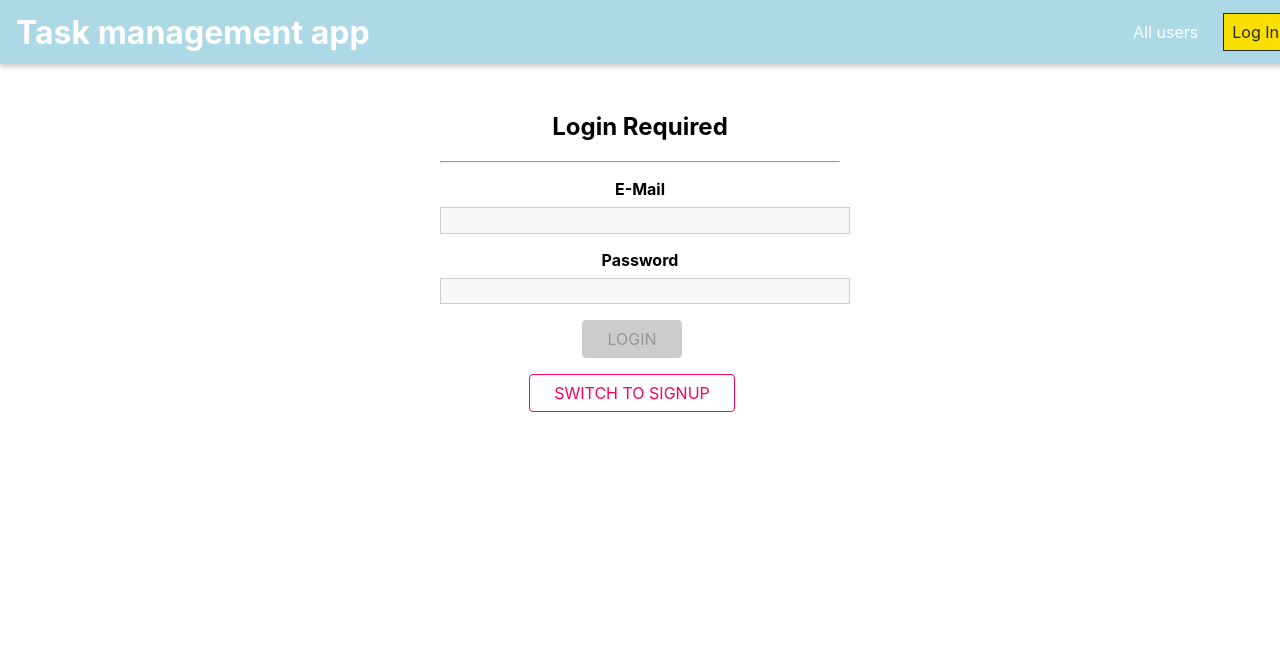
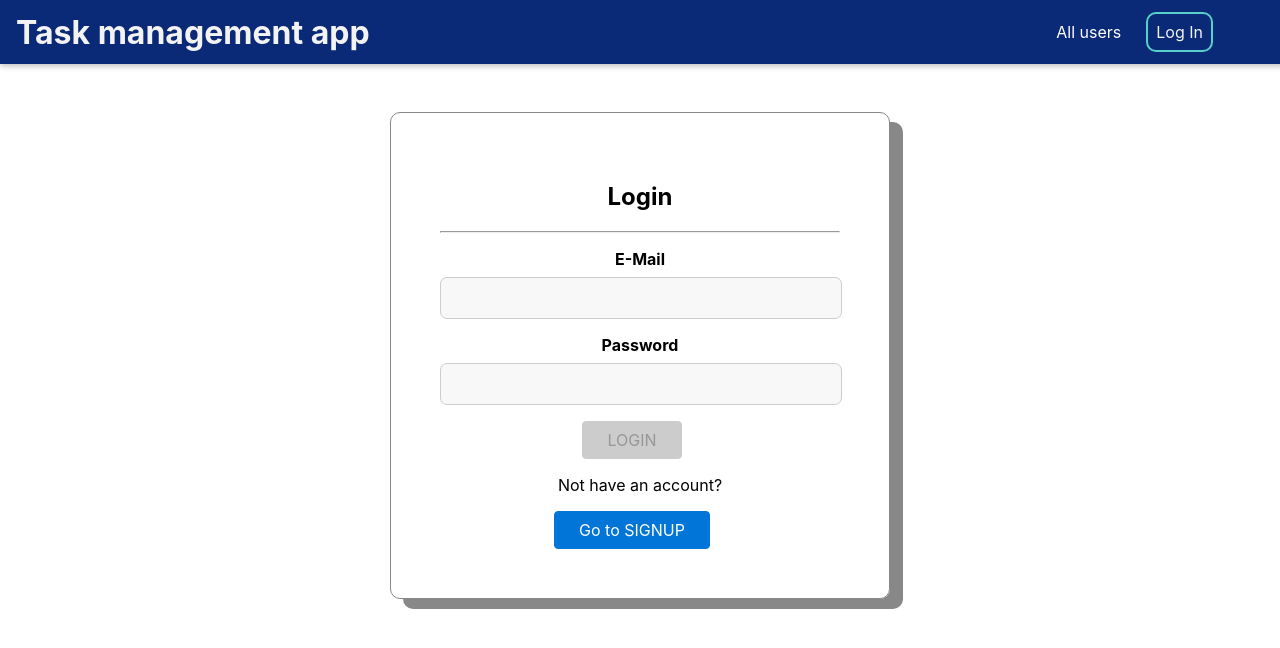
Before and after one commit to developerontheblock/task-management-app, a React (Create React App) app in the folder frontend/: page /auth in a window 1280 px wide. Shown: the top 648 px of the page. Built offline with nearby package versions, Linux system fonts and the light colour scheme.

Commit message:
style fixes

```diff
--- a/frontend/src/shared/components/FormElements/Button.css
+++ b/frontend/src/shared/components/FormElements/Button.css
@@ -1,9 +1,9 @@
 .button {
   font: inherit;
   padding: 0.5rem 1.5rem;
-  border: 1px solid #ff0055;
+  border: 1px solid #0275d8;
   border-radius: 4px;
-  background: #ff0055;
+  background: #0275d8;
   color: white;
   cursor: pointer;
   margin-right: 1rem;
@@ -17,30 +17,33 @@
 
 .button:hover,
 .button:active {
-  background: #ff4382;
-  border-color: #ff4382;
+  background: #56d0ca;
+  border-color: #56d0ca;
 }
 
 .button--inverse {
-  background: transparent;
-  color: #ff0055;
+  color: white;
 }
 
 .button--inverse:hover,
 .button--inverse:active {
   color: white;
-  background: #ff0055;
+  background: #56d0ca;
 }
 
 .button--danger {
-  background: #830000;
-  border-color: #830000;
+  background: #832398;
+  border-color: #832398;
 }
 
 .button--danger:hover,
 .button--danger:active {
-  background: #f34343;
-  border-color: #f34343;
+  background: #ad5b8c;
+  border-color: #ad5b8c;
+}
+
+.task-item__delete-btn {
+  color:red;
 }
 
 .button:disabled,
--- a/frontend/src/shared/components/FormElements/Input.css
+++ b/frontend/src/shared/components/FormElements/Input.css
@@ -15,11 +15,12 @@
 
 .form-control input,
 .form-control textarea {
-    width: 100%;
+    width: 95%;
+    padding: 10px;
     font: inherit;
     border: 1px solid #ccc;
     background: #f8f8f8;
-    padding: 0.15rem 0.25rem;
+    border-radius: 7px;
 }
 
 .form-control input:focus,
--- a/frontend/src/shared/components/Navigation/MainHeader.css
+++ b/frontend/src/shared/components/Navigation/MainHeader.css
@@ -6,8 +6,8 @@
     position: fixed;
     top: 0;
     left: 0;
-    background: lightblue;
-    box-shadow: 0 2px 6px rgba(0, 0, 0, 0.26);
+    background: #0a2976;
+    box-shadow: 0 2px 6px rgb(0 0 0 / 26%);
     padding: 0 1rem;
     z-index: 5;
 }
--- a/frontend/src/shared/components/Navigation/MainNavigation.css
+++ b/frontend/src/shared/components/Navigation/MainNavigation.css
@@ -23,7 +23,7 @@
 
 .main-navigation__title a {
     text-decoration: none;
-    color: white;
+    color: #f3f3f4;
 }
 
 .main-navigation__header-nav {
--- a/frontend/src/shared/components/Navigation/NavLinks.css
+++ b/frontend/src/shared/components/Navigation/NavLinks.css
@@ -1,6 +1,6 @@
 .nav-links {
     list-style: none;
-    margin: 0;
+    margin-right: 150px;
     padding: 0;
     width: 100%;
     height: 100%;
@@ -24,9 +24,9 @@
 .nav-links a:hover,
 .nav-links a:active,
 .nav-links a.active {
-    background: #f8df00;
-    border-color: #292929;
-    color: #292929;
+    color: #f3f3f4;
+    border-radius: 10px;
+    border: 2px solid #56d0ca
 }
 
 .nav-links button {
@@ -63,14 +63,17 @@
     }
 
     .nav-links button {
-        border: 1px solid white;
+        border: 2px solid #56d0ca;
         color: white;
+        border-radius: 10px;
         background: transparent;
     }
 
     .nav-links button:hover,
     .nav-links button:active {
-        background: #f8df00;
-        color: #292929;
+        color: white;
+        background: transparent;
+        border-radius: 10px;
+        border: 2px solid #56d0ca;
     }
 }
--- a/frontend/src/tasks/components/TaskItem.css
+++ b/frontend/src/tasks/components/TaskItem.css
@@ -1,5 +1,7 @@
 .task-item {
     margin: 1rem 0;
+    border: 2px solid #13120f;
+    border-radius: 6px;
 }
 
 .task-item__content {
--- a/frontend/src/users/components/UserItem.css
+++ b/frontend/src/users/components/UserItem.css
@@ -13,7 +13,8 @@
     text-decoration: none;
     padding: 1rem;
     color: white;
-    background: grey;
+    box-shadow: 7px 7px #3361dc;
+    background: #107dc4;
 }
 
 .user-item a:hover,
@@ -33,9 +34,9 @@
 
 .user-item__info h2 {
     font-size: 1.5rem;
-    margin: 0 0 0.5rem 0;
+    margin: 0 0 0.5rem 8.5rem;
     font-weight: normal;
-    color: #ffd900;
+    color: #56d0ca;
 }
 
 .user-item:hover h2,
@@ -46,5 +47,5 @@
 }
 
 .user-item__info h3 {
-    margin: 0;
+    margin: 0 0 0.5rem 15.5rem;
 }
--- a/frontend/src/users/components/UserItem.js
+++ b/frontend/src/users/components/UserItem.js
@@ -1,7 +1,6 @@
 import React from 'react';
 
 import { Link } from "react-router-dom";
-import Avatar from "../../shared/components/UIElements/Avatar";
 import './UserItem.css';
 
 const UserItem= props => {
--- a/frontend/src/users/components/UsersList.js
+++ b/frontend/src/users/components/UsersList.js
@@ -18,7 +18,6 @@ const UsersList = props => {
              <UserItem
                  key={user.id}
                  id={user.id}
-                 image={user.image}
                  name={user.name}
                  taskCount={user.tasks.length}
              />
--- a/frontend/src/users/pages/Auth.css
+++ b/frontend/src/users/pages/Auth.css
@@ -7,7 +7,11 @@
     width: 90%;
     max-width: 25rem;
     margin: 7rem auto;
+    padding: 49px;
     text-align: center;
+    border-radius: 10px;
+    border: 1px solid #888888;
+    box-shadow: 13px 10px #888888;
 }
 
 .authentication form {
--- a/frontend/src/users/pages/Auth.js
+++ b/frontend/src/users/pages/Auth.js
@@ -34,7 +34,6 @@ const Auth = () => {
     );
 
     const switchModeHandler = () => {
-
         if (!isLoginMode) {
             setFormData({
                     ...formState.inputs, //copy existing fields in form
@@ -100,7 +99,7 @@ const Auth = () => {
             <div>{error}</div>
             <div className="authentication">
                 {isLoading && <LoadingSpinner asOverlay/>}
-                <h2>Login Required</h2>
+                <h2>{isLoginMode ? 'Login' : 'Register'}</h2>
                 <hr/>
                 <form onSubmit={authSubmitHandler}>
                     {!isLoginMode && (
@@ -136,8 +135,10 @@ const Auth = () => {
                         {isLoginMode ? 'LOGIN' : 'SIGNUP'}
                     </Button>
                 </form>
+                {isLoginMode && (<p>Not have an account?</p>)}
+
                 <Button inverse onClick={switchModeHandler}>
-                    SWITCH TO {isLoginMode ? 'SIGNUP' : 'LOGIN'}
+                    Go to {isLoginMode ? 'SIGNUP' : 'LOGIN'}
                 </Button>
             </div>
         </React.Fragment>
```
Also changed, not shown: 1 other file (tests, documents, lock files or other folders).
